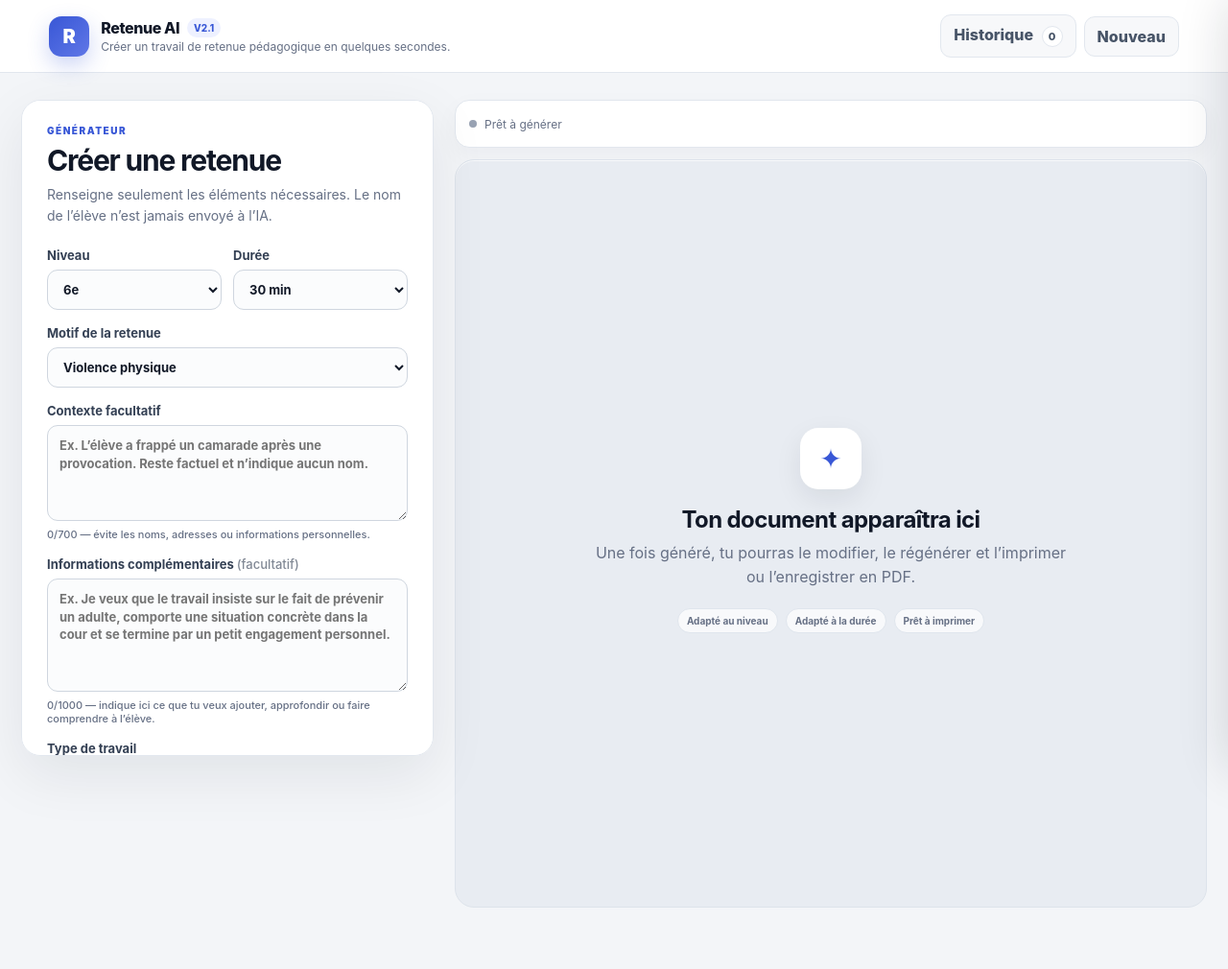
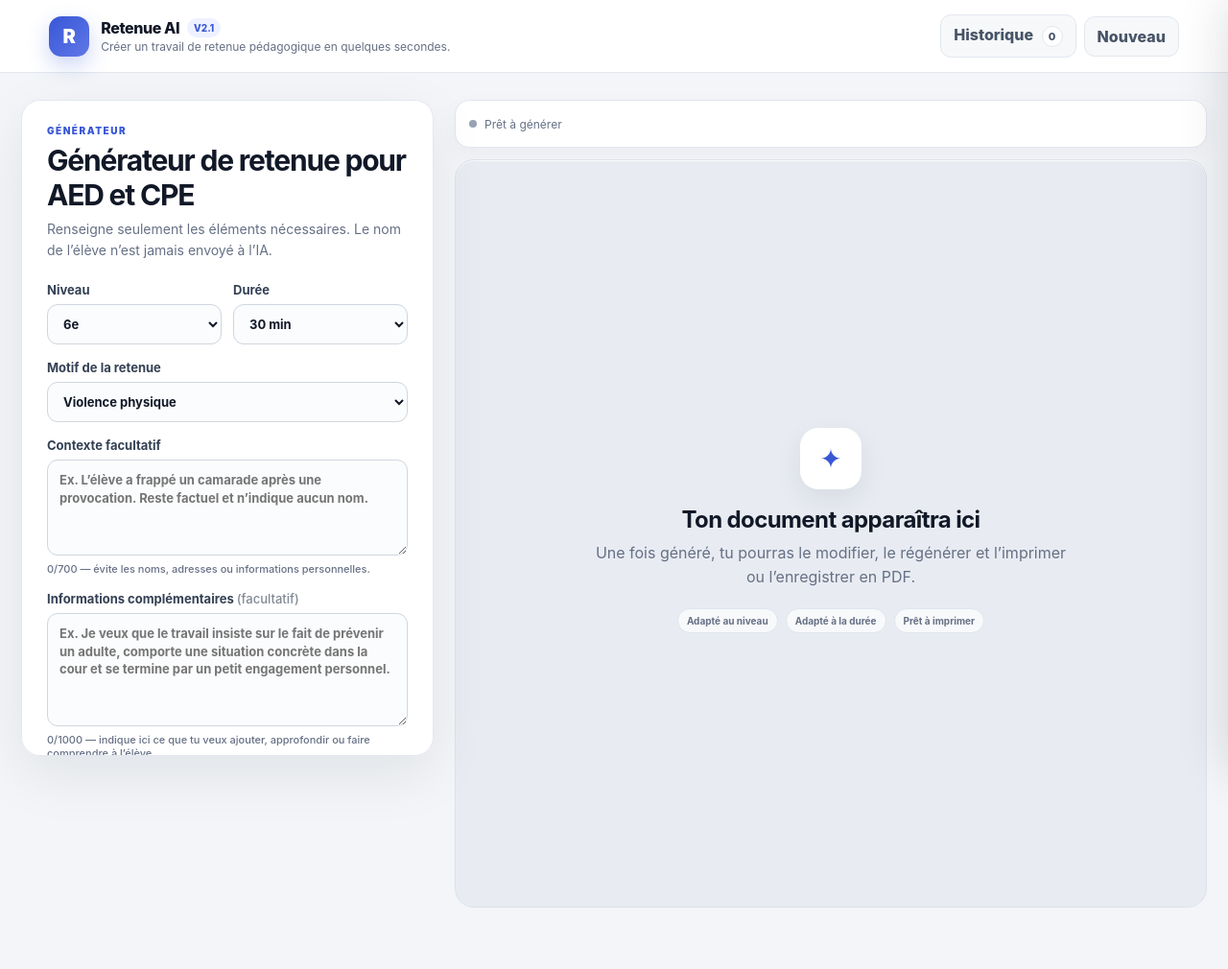
Before and after one commit to LeRenardDuTurf/Retenue, a website: page index.html in a window 1280 px wide. Shown: the whole page at 96% size. Drawn offline with Linux system fonts and the light colour scheme.

Commit message:
Update header text for retention generator

```diff
--- a/index.html
+++ b/index.html
@@ -26,7 +26,7 @@
   <main class="app-shell">
     <aside class="panel form-panel no-print">
       <div class="panel-kicker">GÉNÉRATEUR</div>
-      <h1>Créer une retenue</h1>
+      <h1><h1>Générateur de retenue pour AED et CPE</h1></h1>
       <p class="lead">Renseigne seulement les éléments nécessaires. Le nom de l’élève n’est jamais envoyé à l’IA.</p>
 
       <form id="generator-form">
```
